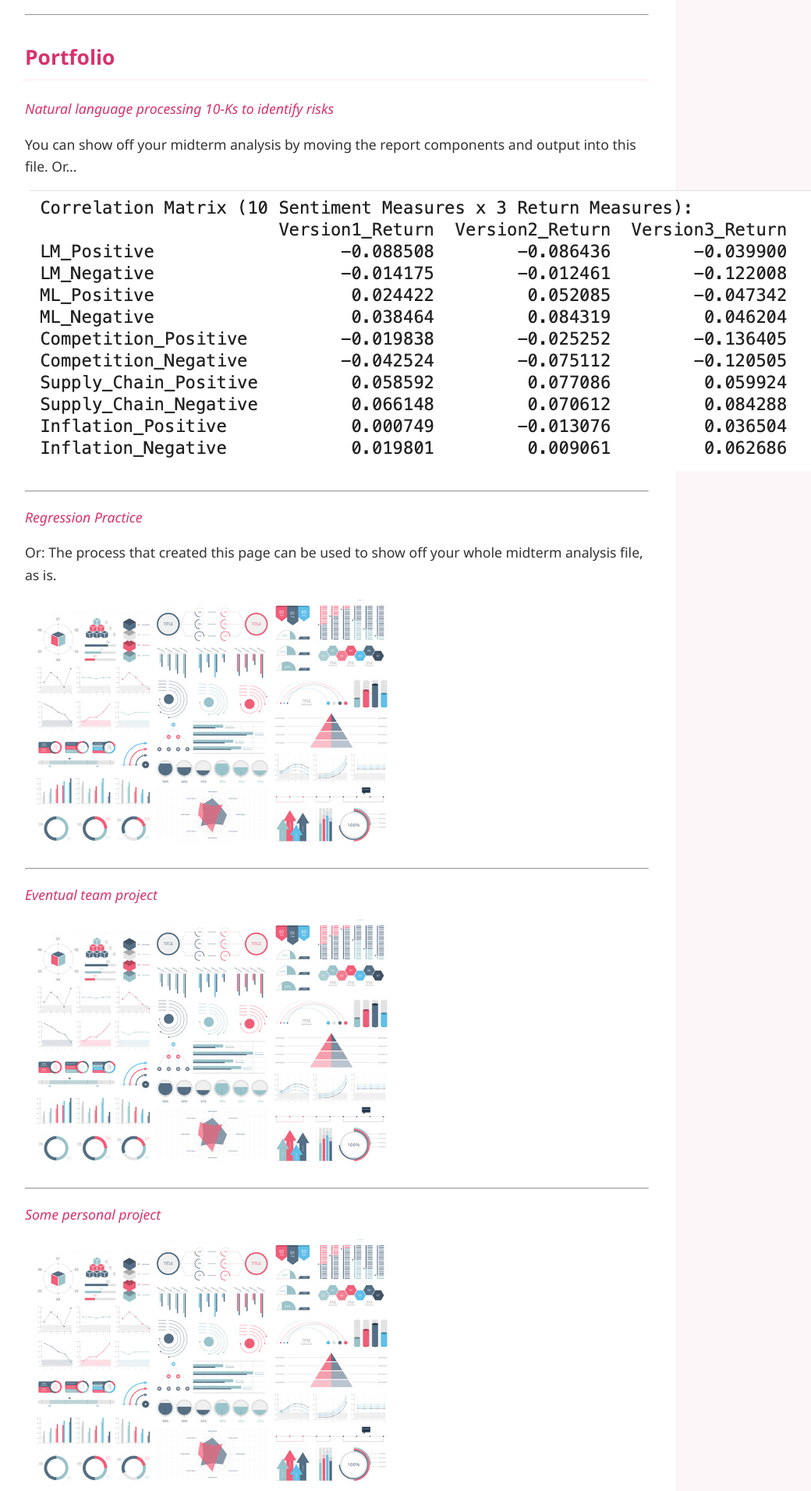
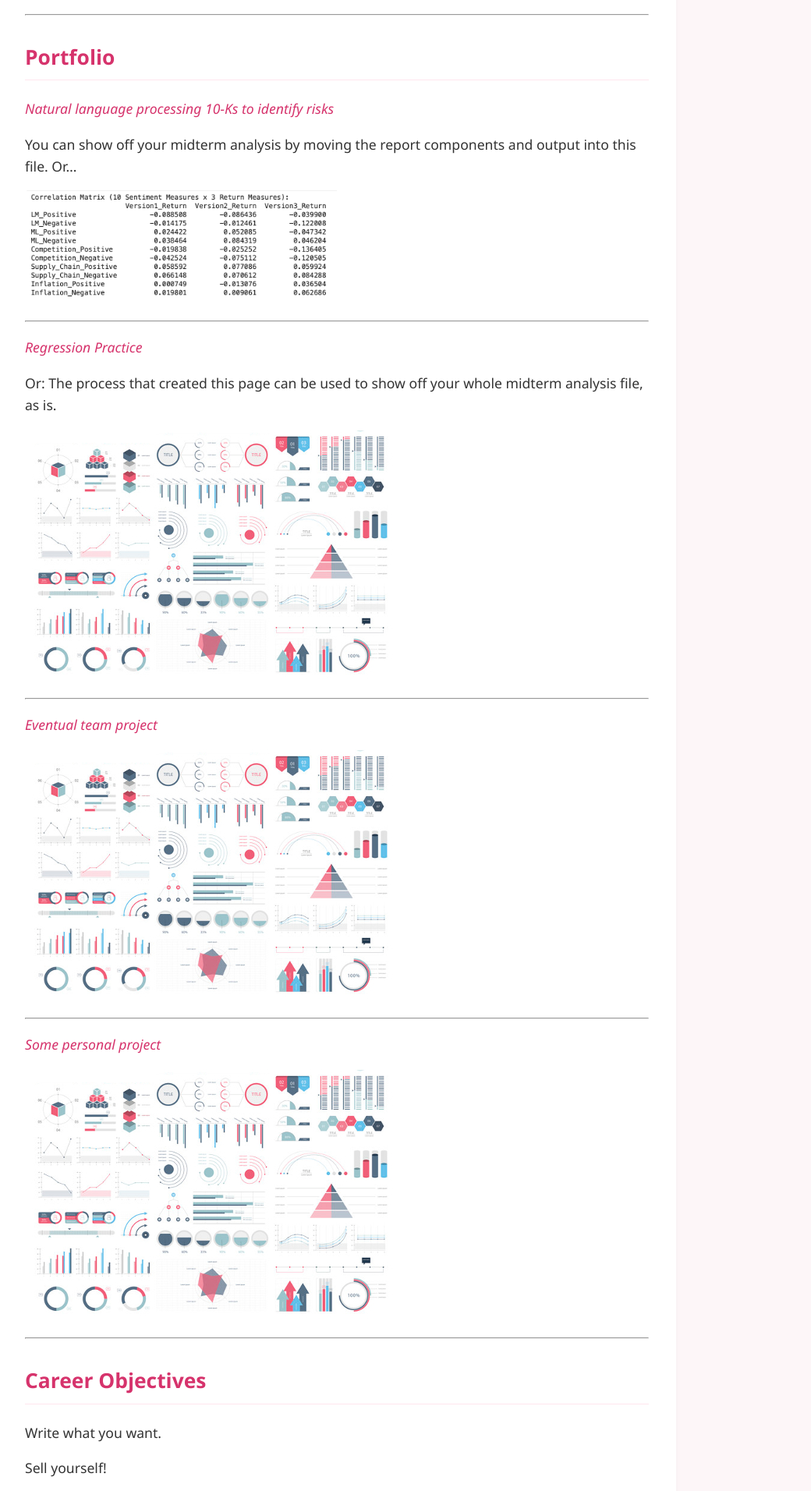
Before and after one commit to alicez01/alicez01.github.io, a Jekyll site: the page built from index.md, in a window 1280 px wide. Shown: the part 620-2532 px from the top of the page at 78% size, without its empty margins (208-1248 px from the left). Built offline with Jekyll 4.4.1, drawn with Linux system fonts in a browser that asks for light colours; our own code applies the rules of GitHub Pages for plain Markdown files.

Commit message:
Update index.md

```diff
--- a/index.md
+++ b/index.md
@@ -18,7 +18,7 @@ _**[Natural language processing 10-Ks to identify risks](midterm_summary)**_
 
 You can show off your midterm analysis by moving the report components and output into this file. Or...
 
-<img src="images/10x3_Correlation_Matrix.png"/>
+<img src="images/10x3_Correlation_Matrix.png" style="width: 50%; height: auto;" />
 
 ---
 
```
